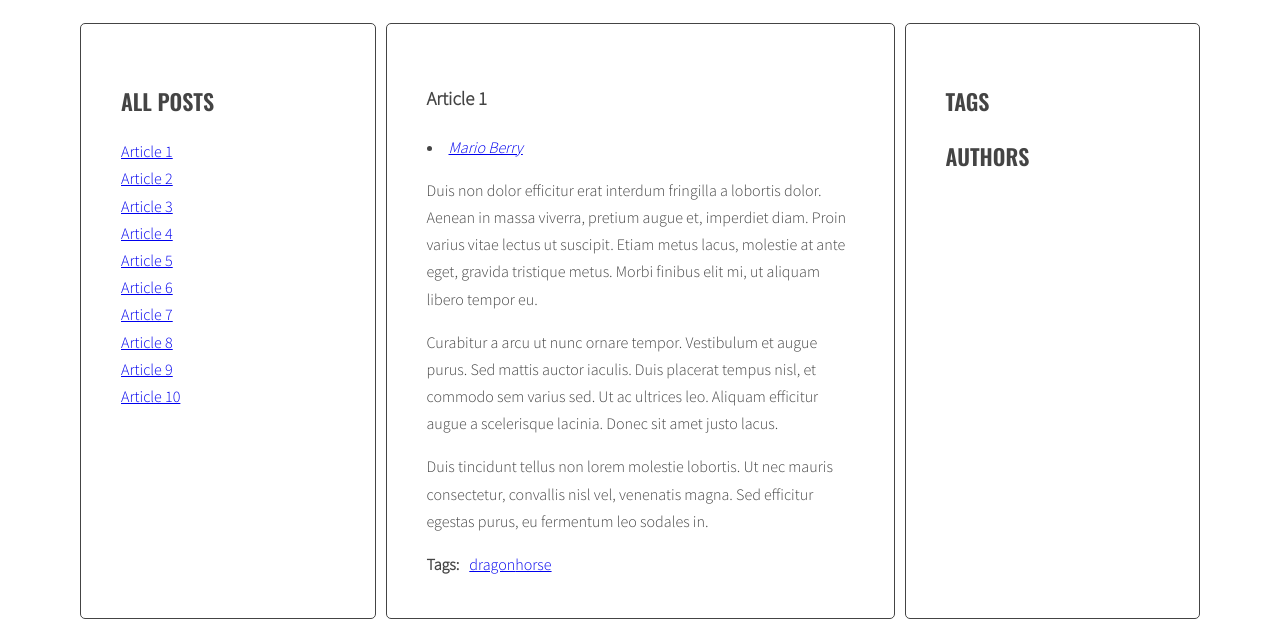
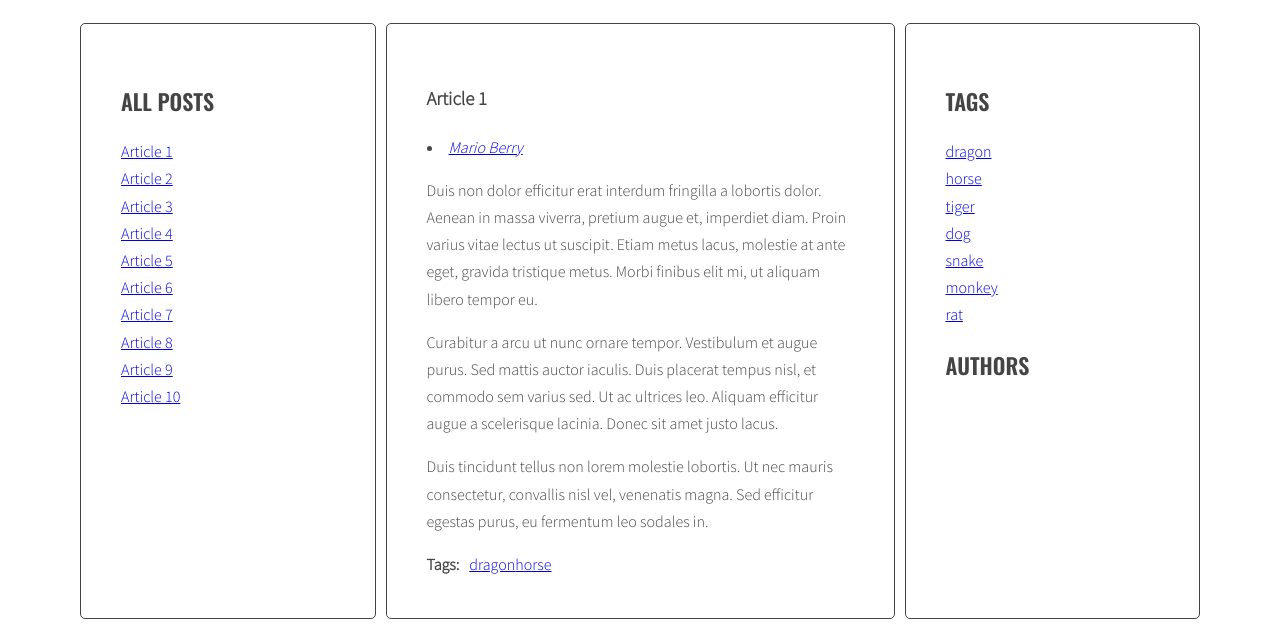
Before and after one commit to MateuszCrono/Blog-project, a website: page index.html in a window 1280 px wide. Shown: the part 220-847 px from the top of the page. Drawn offline with nearby package versions, Linux system fonts and the light colour scheme.

Commit message:
minor fixes

```diff
--- a/js/script.js
+++ b/js/script.js
@@ -6,7 +6,8 @@ const optArticleSelector = ".post",
   optTitleTagSelector = ".post-tags .list",
   optArticleAuthorSelector = ".post-author",
   optCloudClassCount = 5,
-  optCloudClassPrefix = "tag-size";
+  optCloudClassPrefix = "tag-size",
+  optAuthorsListSelector = ".authors.list";
 
 const titleClickHandler = function (event) {
   event.preventDefault();
@@ -34,7 +35,7 @@ const titleClickHandler = function (event) {
 
 // }
 function generateTitleLinks(customSelector = " ") {
-  console.log(customSelector);
+
   const titleList = document.querySelector(optTitleListSelector);
   /* remove contents of titleList */
   titleList.innerHTML = "";
@@ -95,6 +96,8 @@ function calculateTagClass(count, params) {
 }
 
 function generateTags() {
+  /* [NEW] create a new variable allTags with an empty object */
+  let allTags = {};
   /* find all articles */
   const articles = document.querySelectorAll(optArticleSelector);
 
@@ -119,14 +122,36 @@ function generateTags() {
 
       /* add generated code to html variable */
       html = html + linkHTML;
+        /* [NEW] check if this link is NOT already in allTags */
+        if(!allTags.hasOwnProperty(tag)) {
+          /* [NEW] add tag to allTags object */
+          allTags[tag] = 1;
+        } else {
+          allTags[tag]++;
+        }
       /* END LOOP: for each tag */
     }
-    /* insert HTML of all the links into the tags wrapper */
-    tagWrapper.innerHTML = html;
-    /* END LOOP: for every article: */
+    tagWrapper.innerHTML=html;
   }
+  /* [NEW] find list of tags in right column */
+  const tagList = document.querySelector('.tags');
+
+  const tagsParams = calculateTagsParams(allTags);
+  /* [NEW]create variable for all links HTML code */
+  let allTagsHTML = '';
+  /* [NEW] START LOOP: for each tag in all Tags: */
+  for(let tag in allTags) {
+    /* [NEW] generate code of a link and add it to allTagsHTML */
+    const tagLinkHTML = '<li class=" ' + calculateTagClass(allTags[tag], tagsParams) + '"><a href="#tag-' + tag + '">' + tag + '</a></li>';
+    allTagsHTML += tagLinkHTML
+    /* [NEW] END LOOP: for each tag in allTags: */
+  }
+  /* [NEW] add html from allTags to tagList */
+  tagList.innerHTML = allTagsHTML;
+
 }
-generateTags(optArticleSelector);
+
+generateTags();
 
 function tagClickHandler(event) {
   //   /* prevent default action for this event */
@@ -193,6 +218,7 @@ function generateAuthors() {
 }
 
 generateAuthors();
+console.log(generateAuthors);
 
 function authorClickHandler(event) {
   /* prevent default action for this event */
@@ -225,6 +251,8 @@ function authorClickHandler(event) {
   generateTitleLinks('[data-tags~="' + tag + '"]');
 }
 
+
+
 function addClickListenersToAuthors() {
   /* find all links to tags */
   const authorTags = document.querySelectorAll('a[href^="#tag-author"]');
--- a/sass/style.scss
+++ b/sass/style.scss
@@ -1,17 +1,19 @@
-@import url('https://fonts.googleapis.com/css?family=Oswald:400,600|Sacramento|Source+Sans+Pro:300&subset=latin-ext');
+@import url("https://fonts.googleapis.com/css?family=Oswald:400,600|Sacramento|Source+Sans+Pro:300&subset=latin-ext");
 
 /* Variables */
 
 $color-light: #fff;
 $color-dark: #444;
 
-$font-logo: 'Sacramento', cursive;
-$font-header: 'Oswald', sans-serif;
-$font-text: 'Source Sans Pro', sans-serif;
+$font-logo: "Sacramento", cursive;
+$font-header: "Oswald", sans-serif;
+$font-text: "Source Sans Pro", sans-serif;
 
 /* Global */
 
-*, *::before, *::after {
+*,
+*::before,
+*::after {
   box-sizing: border-box;
 }
 
@@ -56,7 +58,8 @@ body {
   flex: 2 0 0;
 }
 
-.sidebar, .posts {
+.sidebar,
+.posts {
   background: $color-light;
   margin-right: 10px;
   padding: 40px;
@@ -118,3 +121,8 @@ body {
     margin: 0 10px 0 0;
   }
 }
+
+#data-tags {
+  padding: 5px;
+  color: green;
+}
```
Also changed, not shown: css/style.css.
